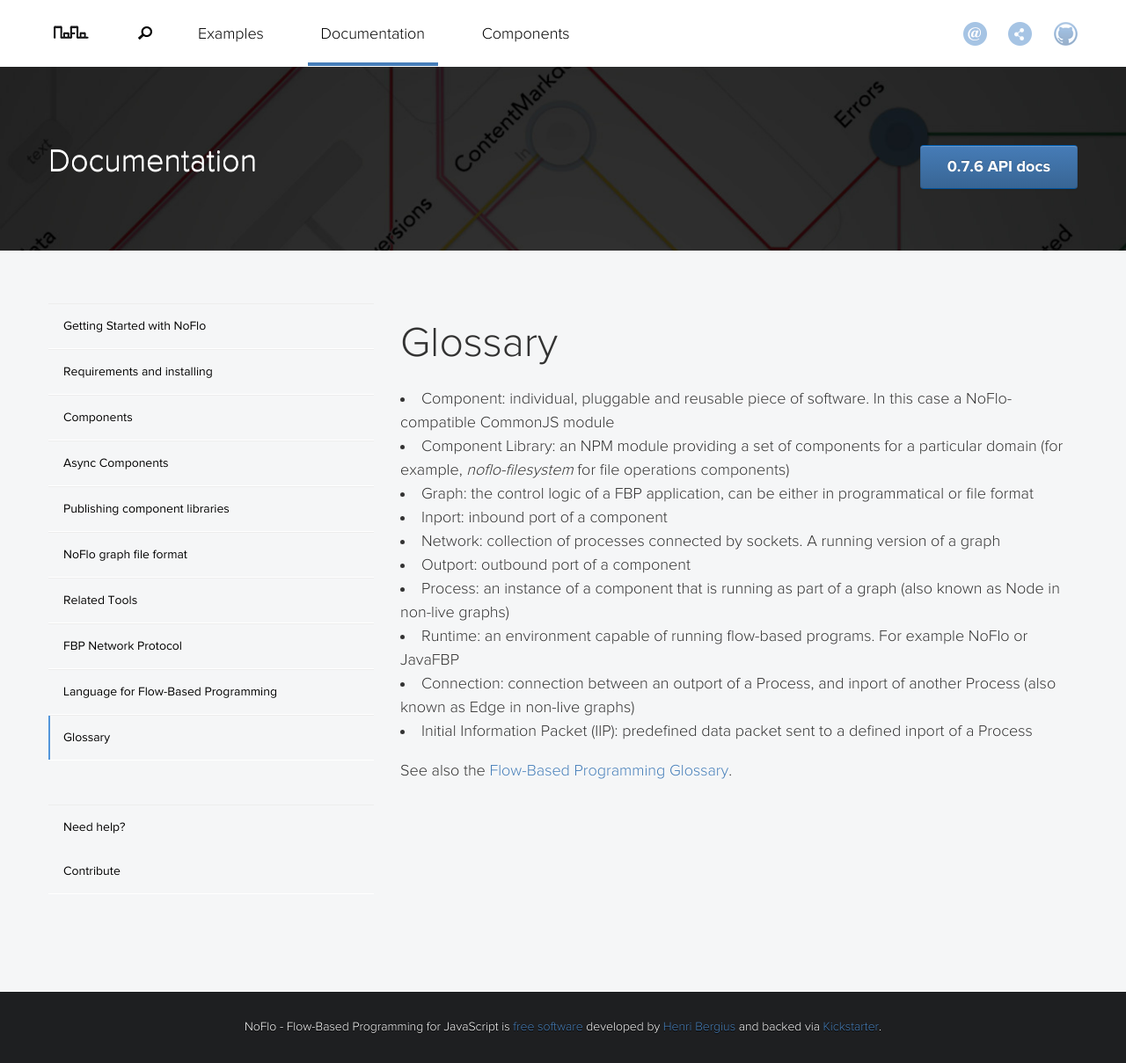
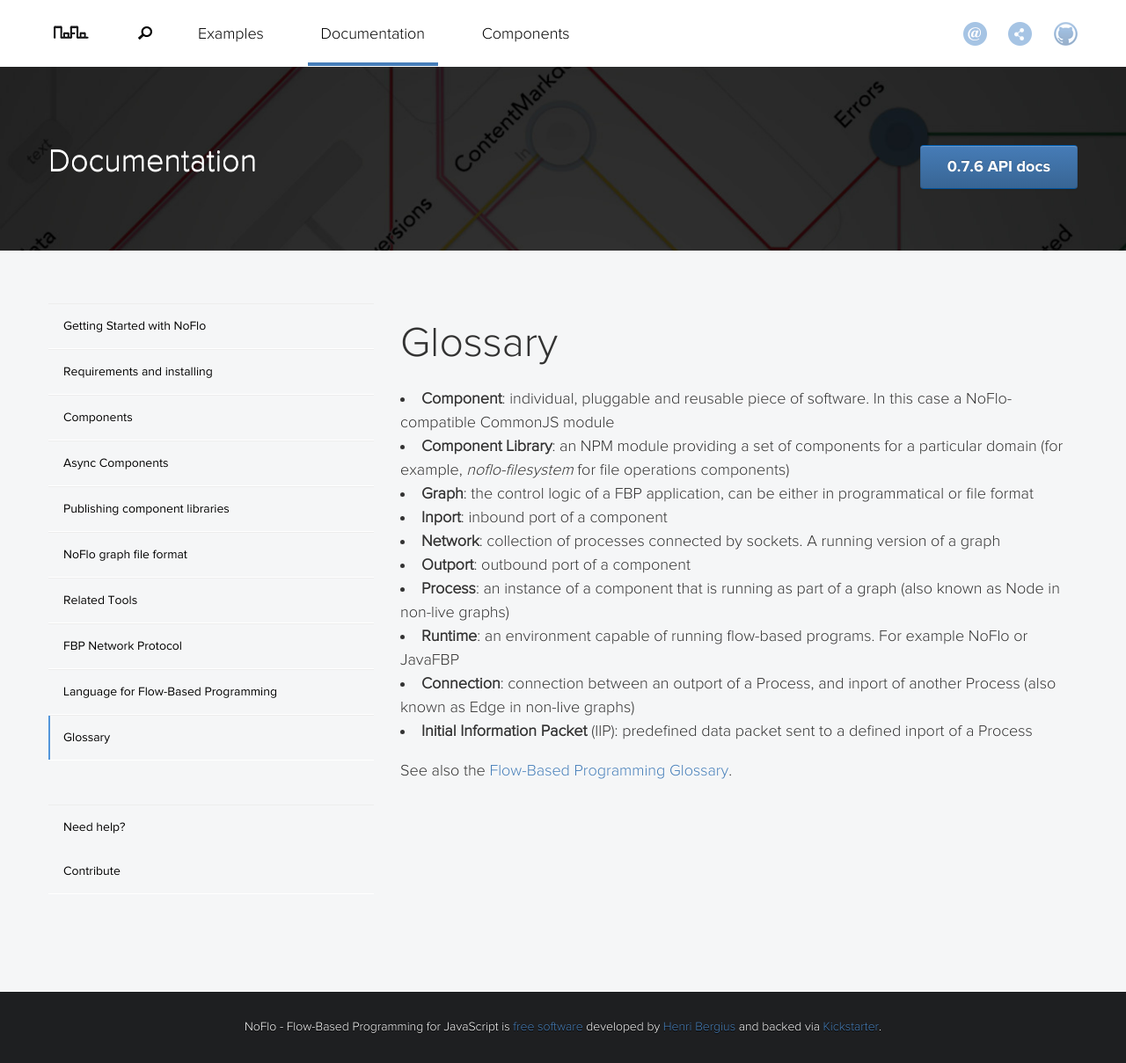
Before and after one commit to noflo/noflo.github.io, a Jekyll site: the page built from documentation/_posts/2013-07-08-glossary.md, in a window 1280 px wide and 1209 px high. Shown: the whole window at 88% size. Built offline with Jekyll 4.4.1, drawn with Linux system fonts in a browser that asks for light colours; nearby versions of some CDN libraries; Markdown is read by kramdown in place of the engine named in the settings.

```diff
--- a/documentation/_posts/2013-07-08-glossary.md
+++ b/documentation/_posts/2013-07-08-glossary.md
@@ -4,15 +4,15 @@ title: Glossary
 categories:
  - documentation
 ---
-* Component: individual, pluggable and reusable piece of software. In this case a NoFlo-compatible CommonJS module
-* Component Library: an NPM module providing a set of components for a particular domain (for example, *noflo-filesystem* for file operations components)
-* Graph: the control logic of a FBP application, can be either in programmatical or file format
-* Inport: inbound port of a component
-* Network: collection of processes connected by sockets. A running version of a graph
-* Outport: outbound port of a component
-* Process: an instance of a component that is running as part of a graph (also known as Node in non-live graphs)
-* Runtime: an environment capable of running flow-based programs. For example NoFlo or JavaFBP
-* Connection: connection between an outport of a Process, and inport of another Process (also known as Edge in non-live graphs)
-* Initial Information Packet (IIP): predefined data packet sent to a defined inport of a Process
+* **Component**: individual, pluggable and reusable piece of software. In this case a NoFlo-compatible CommonJS module
+* **Component Library**: an NPM module providing a set of components for a particular domain (for example, *noflo-filesystem* for file operations components)
+* **Graph**: the control logic of a FBP application, can be either in programmatical or file format
+* **Inport**: inbound port of a component
+* **Network**: collection of processes connected by sockets. A running version of a graph
+* **Outport**: outbound port of a component
+* **Process**: an instance of a component that is running as part of a graph (also known as Node in non-live graphs)
+* **Runtime**: an environment capable of running flow-based programs. For example NoFlo or JavaFBP
+* **Connection**: connection between an outport of a Process, and inport of another Process (also known as Edge in non-live graphs)
+* **Initial Information Packet** (IIP): predefined data packet sent to a defined inport of a Process
 
 See also the [Flow-Based Programming Glossary](http://www.jpaulmorrison.com/fbp/gloss.htm).
```
Also changed, not shown: documentation/_posts/2013-07-09-fbp.md (+3 -0 lines).
